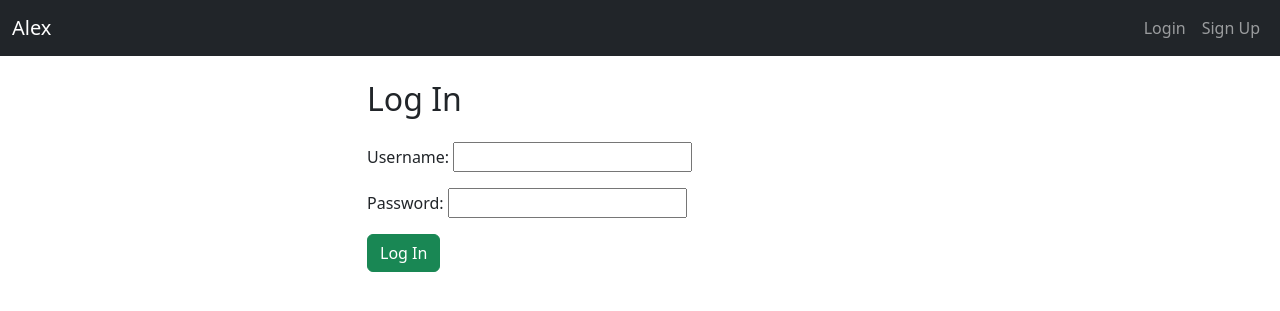
After one commit to ihavemadefire/alex, a Django app: page /users/login/ in a window 1280 px wide. The commit adds this page. Shown: the top 311 px of the page. Run offline with Django 4.2, Linux system fonts and the light colour scheme.

Commit message:
Add Basic User CRUD functions

```diff
--- a/alex/settings.py
+++ b/alex/settings.py
@@ -74,6 +74,10 @@ DATABASES = {
 }
 
 AUTH_USER_MODEL = 'users.CustomUser'
+LOGIN_REDIRECT_URL = '/'
+LOGOUT_REDIRECT_URL = '/'
+LOGIN_URL = "users:login"
+
 
 # Password validation
 # https://docs.djangoproject.com/en/4.2/ref/settings/#auth-password-validators
--- a/alex/urls.py
+++ b/alex/urls.py
@@ -6,4 +6,6 @@ urlpatterns = [
     path('admin/', admin.site.urls),
     path('', TemplateView.as_view(template_name='home.html'), name='home'),
     path('media/', include('media.urls')),
+    path('users/', include('users.urls', namespace='users')),
+    path('auth/', include('django.contrib.auth.urls')),
 ]
--- a/media/urls.py
+++ b/media/urls.py
@@ -12,7 +12,7 @@ urlpatterns = [
     path('books/', BookListView.as_view(), name='books'),
     path('books/<int:pk>/', BookDetailView.as_view(), name='book-detail'),
     path('books/add/', BookCreateView.as_view(), name='book-add'),
-    path('books/add-isbn/', BookCreateFromISBNView.as_view(), name='isbn-lookup'),
+    path('books/add-isbn/', BookCreateFromISBNView.as_view(), name='book-add-isbn'),
 
     path('movies/', MovieListView.as_view(), name='movies'),
     path('movies/<int:pk>/', MovieDetailView.as_view(), name='movie-detail'),
--- a/templates/_base.html
+++ b/templates/_base.html
@@ -18,21 +18,55 @@
         aria-controls="navbarNav" aria-expanded="false" aria-label="Toggle navigation">
         <span class="navbar-toggler-icon"></span>
         </button>
+
         <div class="collapse navbar-collapse" id="navbarNav">
         <ul class="navbar-nav ms-auto">
-                    <li class="nav-item">
-                        <a class="nav-link" href="{% url 'media:books' %}">Books</a>
+
+            {% if user.is_authenticated %}
+            <!-- Books Dropdown -->
+            <li class="nav-item dropdown">
+                <a class="nav-link dropdown-toggle" href="#" id="booksDropdown" role="button" data-bs-toggle="dropdown" aria-expanded="false">
+                Books
+                </a>
+                <ul class="dropdown-menu dropdown-menu-end" aria-labelledby="booksDropdown">
+                <li><a class="dropdown-item" href="{% url 'media:books' %}">All Books</a></li>
+                <li><a class="dropdown-item" href="{% url 'media:book-add' %}">Add Book</a></li>
+                <li><a class="dropdown-item" href="{% url 'media:book-add-isbn' %}">Add by ISBN</a></li>
+                </ul>
             </li>
+
+            <!-- Movies & Music -->
             <li class="nav-item">
                 <a class="nav-link" href="{% url 'media:movies' %}">Movies</a>
             </li>
             <li class="nav-item">
                 <a class="nav-link" href="{% url 'media:music' %}">Music</a>
             </li>
+
+            <!-- Profile -->
+            <li class="nav-item">
+                <a class="nav-link" href="{% url 'users:profile' %}">{{ user.username }}</a>
+            </li>
+
+            <!-- Logout (POST is better, but GET works for now) -->
+            <li class="nav-item">
+                <a class="nav-link" href="{% url 'users:logout' %}">Logout</a>
+            </li>
+
+            {% else %}
+            <li class="nav-item">
+                <a class="nav-link" href="{% url 'users:login' %}">Login</a>
+            </li>
+            <li class="nav-item">
+                <a class="nav-link" href="{% url 'users:signup' %}">Sign Up</a>
+            </li>
+            {% endif %}
+
         </ul>
         </div>
     </div>
     </nav>
+
 
     <!-- Page Content -->
     <main class="container">
--- /dev/null
+++ b/templates/login.html
@@ -0,0 +1,15 @@
+{% extends "_base.html" %}
+{% block title %}Log In{% endblock %}
+
+{% block content %}
+  <div class="row justify-content-center">
+    <div class="col-md-6">
+      <h2 class="mb-4">Log In</h2>
+      <form method="post">
+        {% csrf_token %}
+        {{ form.as_p }}
+        <button type="submit" class="btn btn-success">Log In</button>
+      </form>
+    </div>
+  </div>
+{% endblock %}
--- /dev/null
+++ b/users/forms.py
@@ -0,0 +1,19 @@
+from django import forms
+from django.contrib.auth.forms import UserCreationForm, AuthenticationForm
+from django.contrib.auth import get_user_model
+
+CustomUser = get_user_model()
+
+class CustomUserCreationForm(UserCreationForm):
+    class Meta:
+        model = CustomUser
+        fields = ("username", "email")  # Add other fields as needed
+
+class CustomAuthenticationForm(AuthenticationForm):
+    username = forms.CharField(label="Username", max_length=150)
+    password = forms.CharField(label="Password", widget=forms.PasswordInput)
+
+class CustomUserUpdateForm(forms.ModelForm):
+    class Meta:
+        model = CustomUser
+        fields = ("email", "bio", "location")
--- a/users/urls.py
+++ b/users/urls.py
@@ -1,17 +1,11 @@
 from django.urls import path
-from .views import (
-    BookListView, BookDetailView,
-    MovieListView, MovieDetailView,
-    MusicListView, MusicDetailView
-)
+from .views import SignUpView, SignInView, SignOutView, UserProfileUpdateView
+
+app_name = "users"
 
 urlpatterns = [
-    path('books/', BookListView.as_view(), name='book-list'),
-    path('books/<int:pk>/', BookDetailView.as_view(), name='book-detail'),
-
-    path('movies/', MovieListView.as_view(), name='movie-list'),
-    path('movies/<int:pk>/', MovieDetailView.as_view(), name='movie-detail'),
-
-    path('music/', MusicListView.as_view(), name='music-list'),
-    path('music/<int:pk>/', MusicDetailView.as_view(), name='music-detail'),
+    path("signup/", SignUpView.as_view(), name="signup"),
+    path("login/", SignInView.as_view(), name="login"),
+    path("logout/", SignOutView.as_view(), name="logout"),
+    path("profile/", UserProfileUpdateView.as_view(), name="profile"),
 ]
--- a/users/views.py
+++ b/users/views.py
@@ -1,3 +1,35 @@
-from django.shortcuts import render
+from django.contrib.auth import login
+from django.contrib.auth.mixins import LoginRequiredMixin
+from django.urls import reverse_lazy
+from django.views.generic import CreateView, FormView, UpdateView
+from django.contrib.auth.views import LoginView, LogoutView
+from django.shortcuts import redirect
+from .forms import (
+    CustomUserCreationForm,
+    CustomAuthenticationForm,
+    CustomUserUpdateForm,
+)
+from django.contrib.auth import get_user_model
 
-# Create your views here.
+CustomUser = get_user_model()
+
+class SignUpView(CreateView):
+    form_class = CustomUserCreationForm
+    template_name = "signup.html"
+    success_url = reverse_lazy("users:login")
+
+class SignInView(LoginView):
+    form_class = CustomAuthenticationForm
+    template_name = "login.html"
+
+class SignOutView(LogoutView):
+    next_page = reverse_lazy("home")
+
+class UserProfileUpdateView(LoginRequiredMixin, UpdateView):
+    model = CustomUser
+    form_class = CustomUserUpdateForm
+    template_name = "profile.html"
+    success_url = reverse_lazy("users:profile")
+
+    def get_object(self):
+        return self.request.user  # Only allow editing the current user
```
Also changed, not shown: templates/account.html (added, +9 -0 lines), templates/account_edit.html (added, +11 -0 lines), templates/logout.html (added, +9 -0 lines), templates/profile.html (added, +15 -0 lines), templates/signup.html (added, +15 -0 lines), db.sqlite3. Lines whose indentation alone changed are shown as unchanged.
